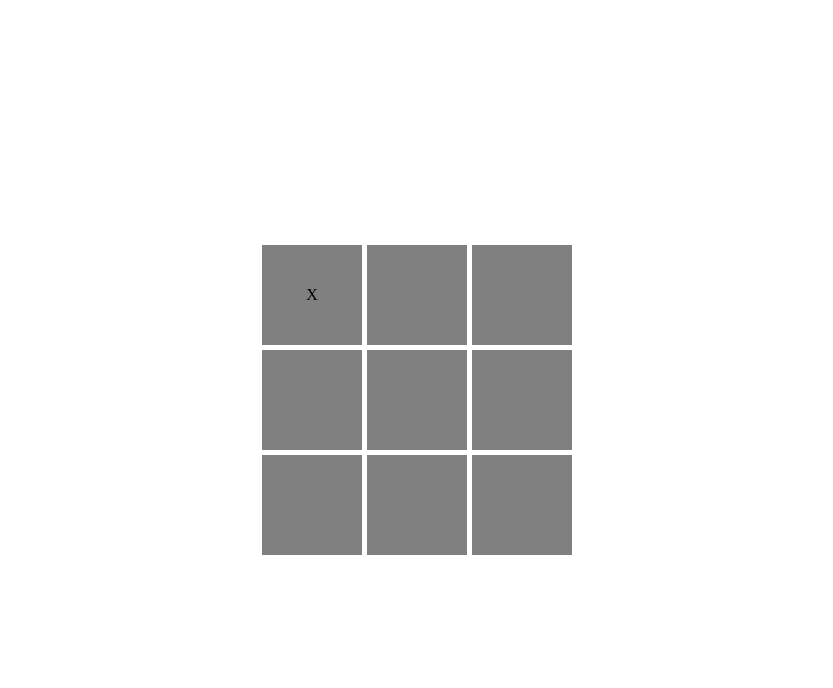
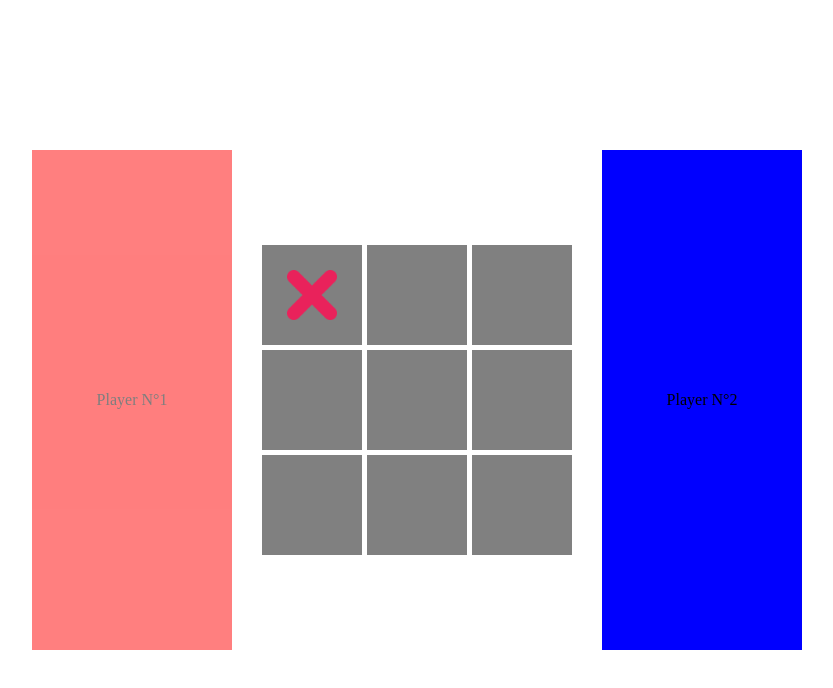
Before and after one commit to Quarzizus/prueba-tecnica-corsox, a React (Vite) app: page / in a window 1280 px wide. Both pictures are taken after a click on the element 535 px from the left and 295 px from the top of the page. Shown: the top 688 px of the page, without its empty margins (223-1056 px from the left). Built offline with nearby package versions, Linux system fonts and the light colour scheme.

Commit message:
Se agrega la funcionalidad para distinguir jugadores

```diff
--- a/src/app/index.jsx
+++ b/src/app/index.jsx
@@ -1,4 +1,5 @@
 import { Board } from "../components/Board";
+import { Player } from "../components/Player";
 import { AppProvider } from "../context/appContext";
 import styles from "./styles.module.scss";
 
@@ -6,7 +7,9 @@ function App() {
   return (
     <main className={styles.Main}>
       <AppProvider>
+        <Player id={1} color={"red"} />
         <Board />
+        <Player id={2} color={"blue"} />
       </AppProvider>
     </main>
   );
--- a/src/app/styles.module.scss
+++ b/src/app/styles.module.scss
@@ -1,8 +1,10 @@
 .Main {
   max-width: 1440px;
+  margin: 0 auto;
   background-color: white;
   height: 100vh;
   display: flex;
   align-items: center;
   justify-content: center;
+  gap: 30px;
 }
--- a/src/components/Box/index.jsx
+++ b/src/components/Box/index.jsx
@@ -1,21 +1,33 @@
 import { useContext } from "react";
 import styles from "./styles.module.scss";
 import { AppContext } from "../../context/appContext";
-import { EDIT_BOXES } from "../../reducer/types";
+import { CHANGE_PLAYER, EDIT_BOXES } from "../../reducer/types";
+import Equix from "../../assets/equix.png";
+import Circle from "../../assets/circle.png";
 
 const Box = ({ value = "", coordinates }) => {
   const [store, dispatch] = useContext(AppContext);
 
+  const icons = {
+    X: Equix,
+    O: Circle,
+  };
+
   const handleClick = () => {
+    const character = store.player === 1 ? "X" : "O";
     dispatch({
       type: EDIT_BOXES,
-      payload: { coordinates: coordinates, value: "X" },
+      payload: { coordinates: coordinates, value: character },
+    });
+    dispatch({
+      type: CHANGE_PLAYER,
+      payload: store.player === 1 ? 2 : 1,
     });
   };
 
   return (
     <article className={styles.Box} onClick={handleClick}>
-      {value}
+      {value && <img src={icons[value]} alt="icon" />}
     </article>
   );
 };
--- a/src/components/Box/styles.module.scss
+++ b/src/components/Box/styles.module.scss
@@ -6,4 +6,7 @@
   align-items: center;
   justify-content: center;
   cursor: pointer;
+  img {
+    width: 50%;
+  }
 }
--- /dev/null
+++ b/src/components/Player/index.jsx
@@ -0,0 +1,20 @@
+import { useContext } from "react";
+import styles from "./styles.module.scss";
+import { AppContext } from "../../context/appContext";
+
+const Player = ({ id, color }) => {
+  const [store] = useContext(AppContext);
+
+  const inlineStyles = {
+    backgroundColor: color,
+    opacity: store.player === id ? 1 : 0.5,
+  };
+
+  return (
+    <aside className={styles.Player} style={inlineStyles}>
+      <p>Player N°{id}</p>
+    </aside>
+  );
+};
+
+export { Player };
--- /dev/null
+++ b/src/components/Player/styles.module.scss
@@ -0,0 +1,7 @@
+.Player {
+  height: 500px;
+  width: 200px;
+  display: flex;
+  align-items: center;
+  justify-content: center;
+}
--- a/src/reducer/appReducer.js
+++ b/src/reducer/appReducer.js
@@ -1,4 +1,4 @@
-import { EDIT_BOXES, RESET_GAME } from "./types";
+import { CHANGE_PLAYER, EDIT_BOXES, RESET_GAME } from "./types";
 
 const initialState = {
   boxes: [
@@ -6,6 +6,7 @@ const initialState = {
     [null, null, null],
     [null, null, null],
   ],
+  player: 1,
 };
 
 const reducer = (state = initialState, action) => {
@@ -23,6 +24,11 @@ const reducer = (state = initialState, action) => {
     case RESET_GAME: {
       return initialState;
     }
+    case CHANGE_PLAYER:
+      return {
+        ...state,
+        player: action.payload,
+      };
     default:
       return state;
   }
--- a/src/reducer/types.js
+++ b/src/reducer/types.js
@@ -1,4 +1,5 @@
 const EDIT_BOXES = "EDIT_BOXES";
 const RESET_GAME = "RESET_GAME";
+const CHANGE_PLAYER = "CHANGE_PLAYER";
 
-export { EDIT_BOXES, RESET_GAME };
+export { EDIT_BOXES, RESET_GAME, CHANGE_PLAYER };
```
